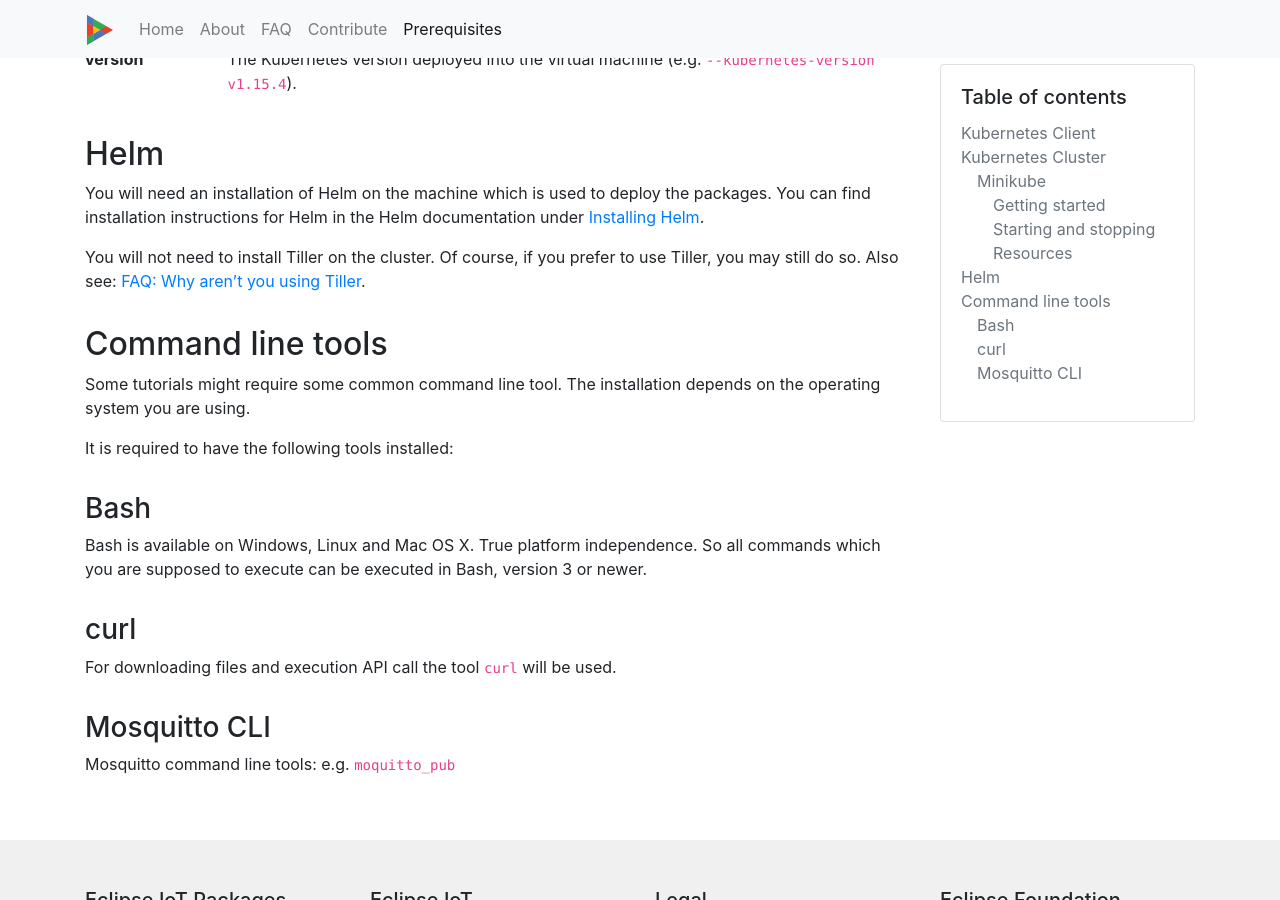
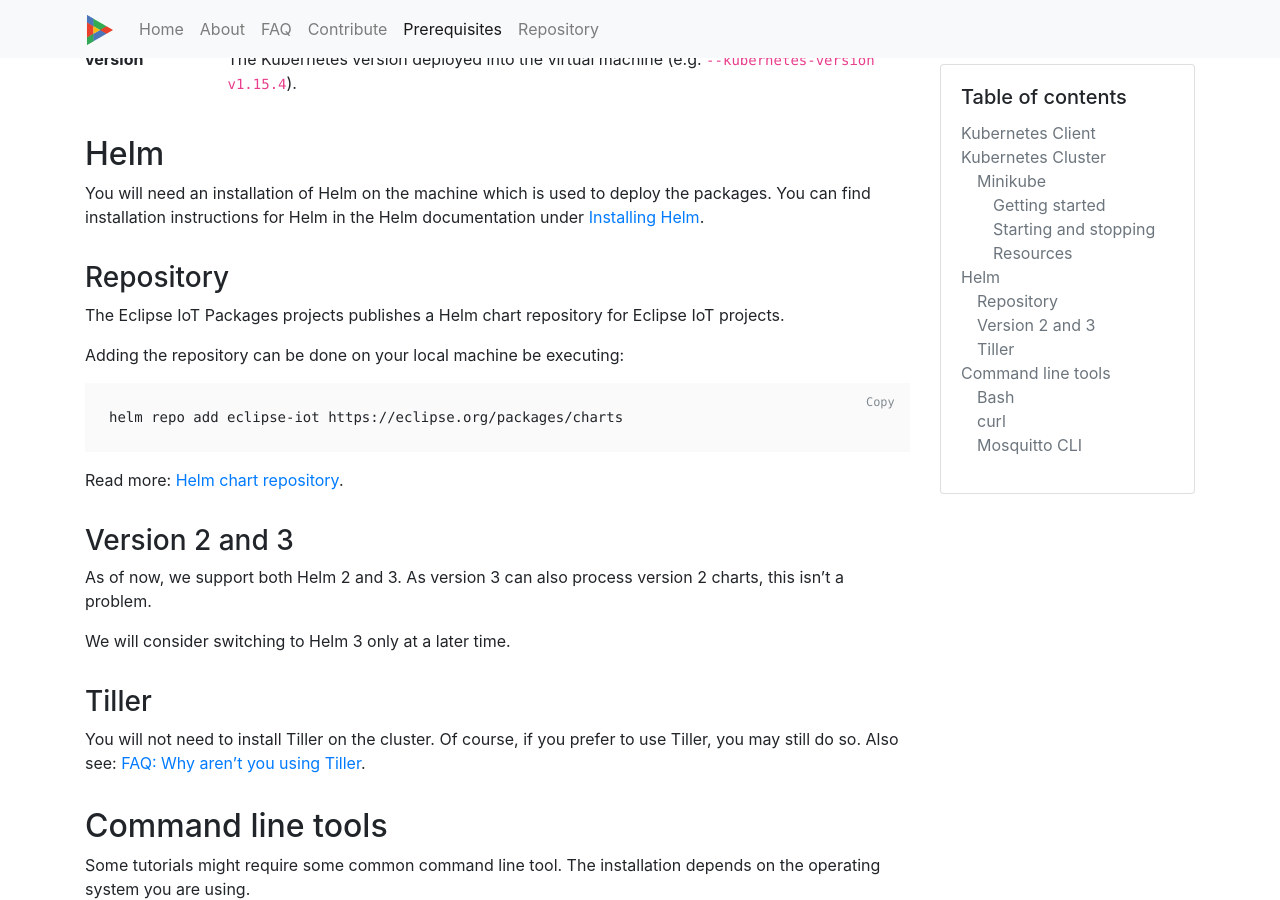
Before and after one commit to eclipse/packages, a Jekyll site: the page built from homepage/prereqs.md, in a window 1280 px wide and 900 px high, scrolled down 2731 px. Built offline with Jekyll 4.4.1, drawn with Linux system fonts in a browser that asks for light colours.

Commit message:
Add some documentation around the helm chart repository

```diff
--- a/homepage/_data/menus.yaml
+++ b/homepage/_data/menus.yaml
@@ -10,6 +10,8 @@
     url: "contribute/"
   - name: "Prerequisites"
     url: "prereqs/"
+  - name: "Repository"
+    url: "repository/"
 
 footer:
 
--- a/homepage/prereqs.md
+++ b/homepage/prereqs.md
@@ -132,6 +132,26 @@
 You will need an installation of Helm on the machine which is used to deploy the packages. You can find
 installation instructions for Helm in the Helm documentation under [Installing Helm](https://helm.sh/docs/using_helm/#installing-helm).
 
+### Repository
+
+The Eclipse IoT Packages projects publishes a Helm chart repository for Eclipse IoT projects.
+
+Adding the repository can be done on your local machine be executing:
+
+{% clipboard %}
+    helm repo add eclipse-iot https://eclipse.org/packages/charts
+{% endclipboard %}
+
+Read more: [Helm chart repository]({{"/repository" | relative_url }} "title").
+
+### Version 2 and 3
+
+As of now, we support both Helm 2 and 3. As version 3 can also process version 2 charts, this isn't a problem.
+
+We will consider switching to Helm 3 only at a later time.
+
+### Tiller
+
 You will not need to install Tiller on the cluster. Of course, if you prefer to use Tiller, you may still
 do so. Also see: [FAQ: Why aren't you using Tiller]({{ "/faq/#why-aren-t-you-using-tiller" | relative_url }}).
 
```
Also changed, not shown: homepage/_questions/05_tiller.md (+5 -3 lines), homepage/repository.md (added, +40 -0 lines).
